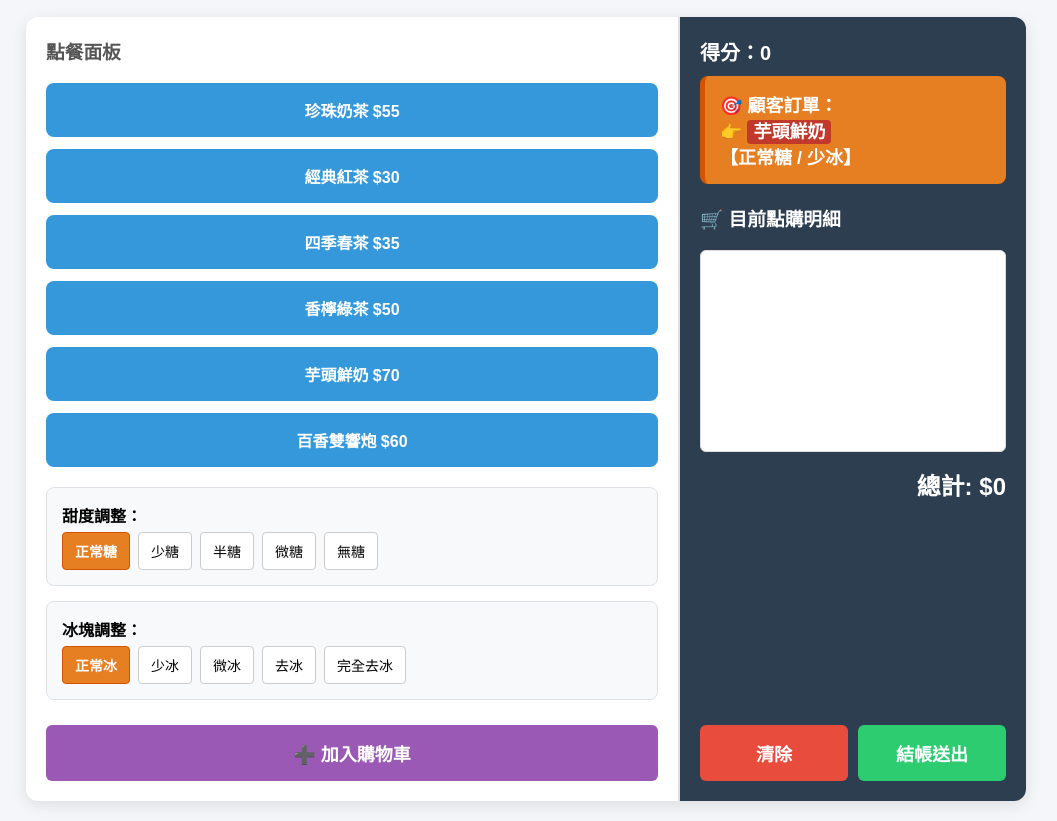
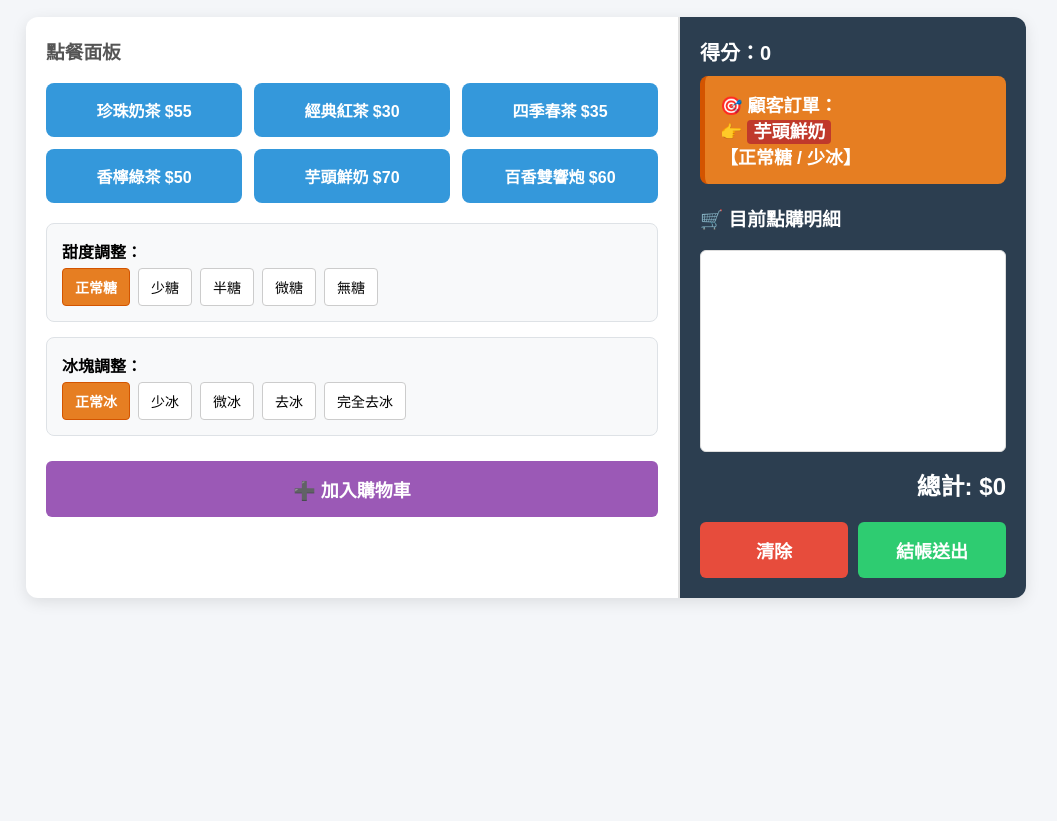
Before and after one commit to wen2026aiyears/POS-game, a plain HTML site: page index.html in a window 1280 px wide. Shown: the part 129-950 px from the top of the page, without its empty margins (114-1171 px from the left). After the commit the page ends 800 px from the top, so only its background shows below. Drawn offline with Linux system fonts and the light colour scheme.

Commit message:
修正 HTML 文件：完成不完整的 generateTask 函數並修正 grid-template-columns 語法

```diff
--- a/index.html
+++ b/index.html
@@ -9,7 +9,7 @@
         .game-container { display: flex; width: 1000px; background: #fff; box-shadow: 0 4px 15px rgba(0,0,0,0.1); border-radius: 12px; overflow: hidden; }
         .pos-screen { flex: 2; padding: 20px; display: flex; flex-direction: column; border-right: 2px solid #e0e0e0; }
         .sidebar { flex: 1; padding: 20px; background: #2c3e50; color: #fff; display: flex; flex-direction: column; justify-content: space-between; }
-        .menu-grid { display: grid; grid-template-columns: repeat(3, 1-fr); gap: 12px; margin-bottom: 20px; }
+        .menu-grid { display: grid; grid-template-columns: repeat(3, 1fr); gap: 12px; margin-bottom: 20px; }
         .menu-item { background: #3498db; color: white; border: none; padding: 15px; font-size: 16px; border-radius: 8px; cursor: pointer; transition: 0.2s; font-weight: bold;}
         .menu-item:hover { background: #2980b9; }
         .option-section { background: #f8f9fa; padding: 15px; border-radius: 8px; margin-bottom: 15px; border: 1px solid #dee2e6; }
```
